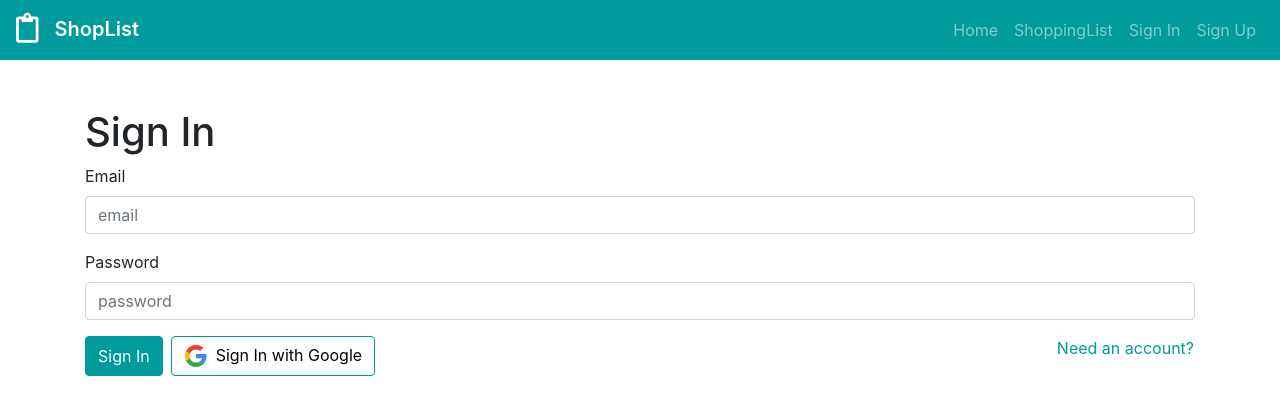
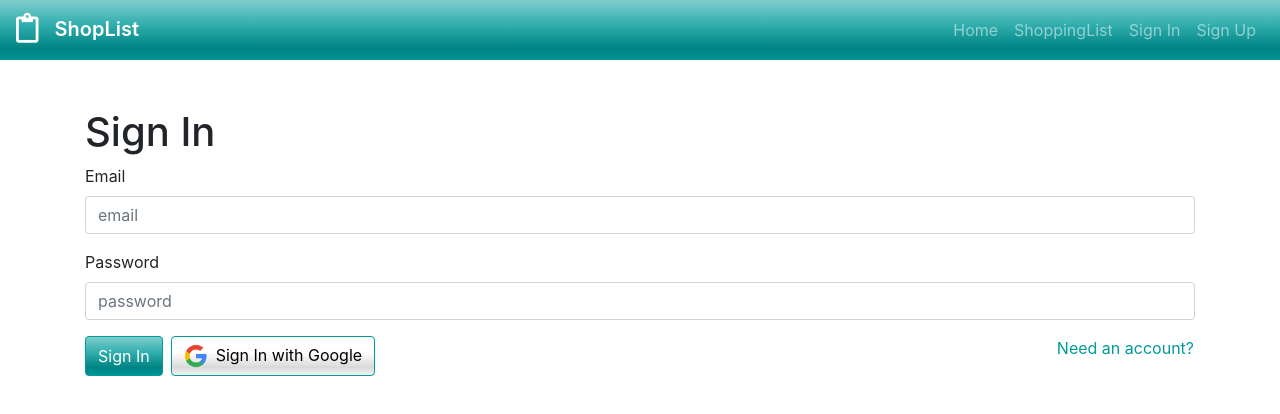
Before and after one commit to JosephThomasVasquez/simpleShop-RF, a React (Create React App) app in the folder client/: page /signin in a window 1280 px wide. Shown: the top 414 px of the page. Built offline with nearby package versions, Linux system fonts and the light colour scheme; no server answers.

Commit message:
Added gradients to buttons and header

```diff
--- a/client/src/App.css
+++ b/client/src/App.css
@@ -8,11 +8,33 @@
 }
 
 .google-btn {
-    background: white;
-    color: black;
+  background: white;
+  color: black;
 }
 
 .img-google-btn {
-    margin-bottom: 0.1em;
-    margin-right: 0.5em;
+  margin-bottom: 0.1em;
+  margin-right: 0.5em;
 }
+
+.gradient-header {
+  background-image: linear-gradient(
+    to bottom,
+    rgba(255, 255, 255, 0.5),
+    rgba(255, 255, 255, 0.2) 40%,
+    rgba(0, 0, 0, 0.15) 80%,
+    rgba(0, 0, 0, 0.05)
+  );
+  background-repeat: repeat-x;
+}
+
+.gradient-buttons {
+  background-image: linear-gradient(
+    to bottom,
+    rgba(255, 255, 255, 0.5),
+    rgba(255, 255, 255, 0.2) 40%,
+    rgba(0, 0, 0, 0.15) 80%,
+    rgba(0, 0, 0, 0.05)
+  );
+  background-repeat: repeat-x;
+}
--- a/client/src/components/Header.js
+++ b/client/src/components/Header.js
@@ -14,7 +14,7 @@ const Header = () => {
 
   return (
     <div>
-      <Navbar bg="primary" variant="dark" expand="lg">
+      <Navbar bg="primary" variant="dark" expand="lg" className="gradient-header">
         <Navbar.Brand href="/"><i className="far fa-clipboard icon-brand"></i><span className="ml-3 align-text-bottom brand-title">ShopList</span></Navbar.Brand>
         <Navbar.Toggle aria-controls="basic-navbar-nav" />
         <Navbar.Collapse id="basic-navbar-nav">
--- a/client/src/views/ShopListView.js
+++ b/client/src/views/ShopListView.js
@@ -74,7 +74,7 @@ const ShopListView = () => {
                   onChange={handleChange}
                 />
               </Form.Group>
-              <Button variant="primary" type="submit">
+              <Button variant="primary" type="submit" className="gradient-buttons">
                 Add Item
               </Button>
             </Form>
--- a/client/src/views/SignInView.js
+++ b/client/src/views/SignInView.js
@@ -55,12 +55,12 @@ const SignInView = () => {
                 />
               </Form.Group>
               <Row className="ml-auto">
-                <Button variant="primary" type="submit">
+                <Button variant="primary" type="submit" className="gradient-buttons">
                   Sign In
                 </Button>
                 <Button
                   type="submit"
-                  className="ml-2 google-btn"
+                  className="ml-2 google-btn gradient-buttons"
                   onClick={signInWithGoogle}
                 >
                   <img src={googleLogo} width="24px" alt="Google Sign In Button" className="img-google-btn"/>
```
